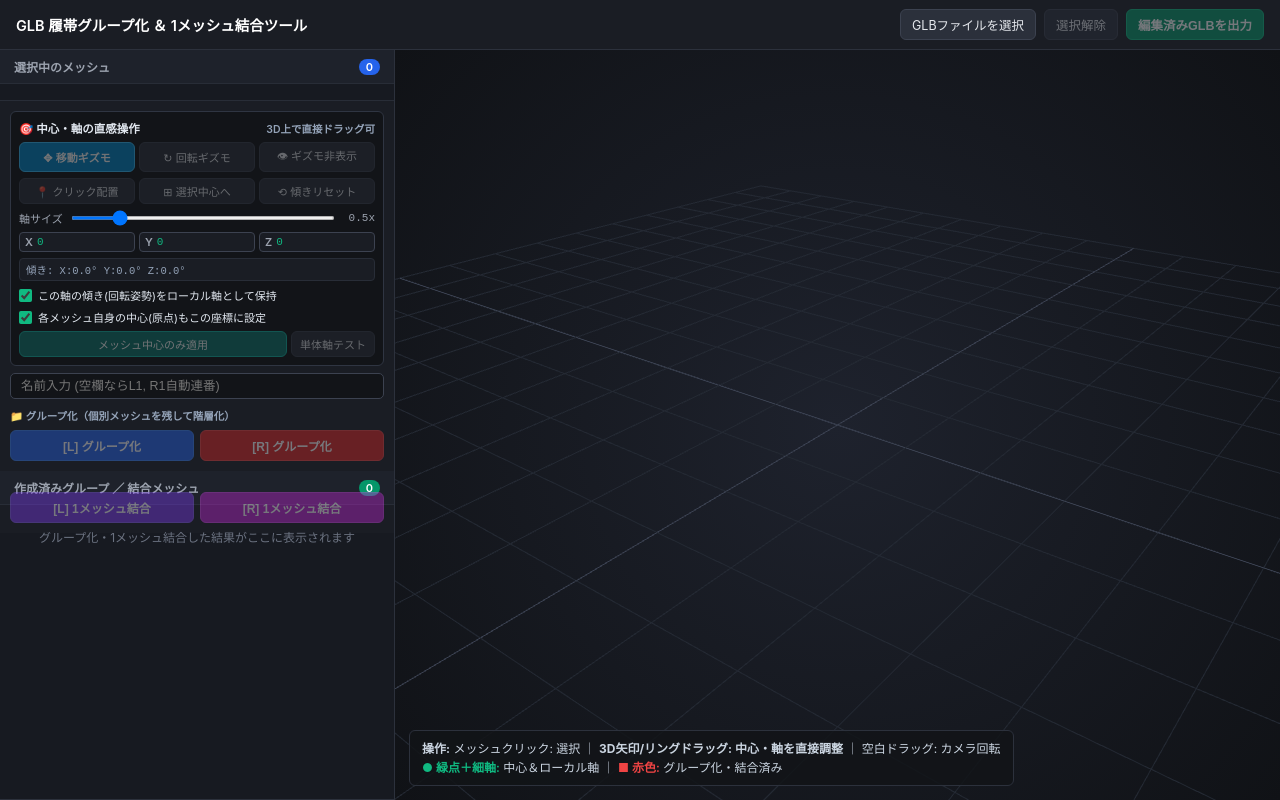
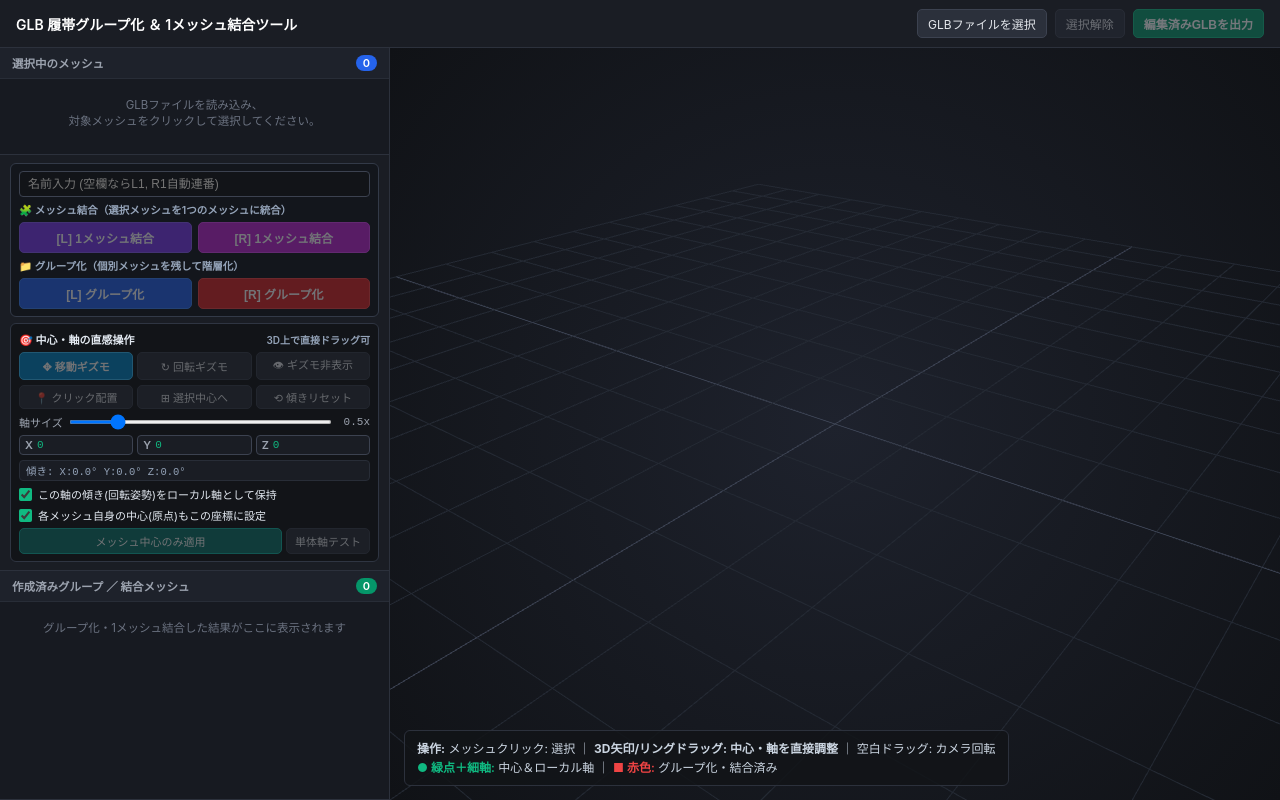
Before and after one commit to c51094377-crypto/expert-enigma, a plain HTML site: page index.html in a window 1280 px wide. Drawn offline with nearby package versions, Linux system fonts and the light colour scheme; animation ran at ten frames a second.

Commit message:
Update index.html

```diff
--- a/index.html
+++ b/index.html
@@ -16,7 +16,7 @@
       overflow: hidden;
     }
     header {
-      height: 50px;
+      height: 48px;
       background: #1a1d24;
       border-bottom: 1px solid #2c313c;
       display: flex;
@@ -24,9 +24,10 @@
       justify-content: space-between;
       padding: 0 16px;
       gap: 12px;
+      flex-shrink: 0;
     }
     header h1 {
-      font-size: 14.5px;
+      font-size: 14px;
       font-weight: 600;
       color: #fff;
     }
@@ -39,14 +40,14 @@
       background: #2b303b;
       color: #e4e7ec;
       border: 1px solid #3c4250;
-      padding: 5px 11px;
-      border-radius: 6px;
-      font-size: 12.5px;
+      padding: 5px 10px;
+      border-radius: 5px;
+      font-size: 12px;
       cursor: pointer;
       transition: all 0.15s;
       display: inline-flex;
       align-items: center;
-      gap: 5px;
+      gap: 4px;
     }
     button:hover:not(:disabled), .file-label:hover {
       background: #383e4c;
@@ -92,28 +93,28 @@
       flex: 1;
       display: flex;
       overflow: hidden;
-    }
-
-    /* 左サイドバー */
+      min-height: 0;
+    }
+
+    /* 左サイドバー（見切れ防止のため全体を柔軟にスクロール・収容） */
     aside {
-      width: 395px;
+      width: 390px;
       background: #171a21;
       border-right: 1px solid #2c313c;
       display: flex;
       flex-direction: column;
-      overflow: hidden;
+      overflow-y: auto;
+      overflow-x: hidden;
     }
     .panel-section {
       display: flex;
       flex-direction: column;
-      flex: 1;
-      min-height: 0;
       border-bottom: 1px solid #2c313c;
     }
     .panel-header {
-      padding: 8px 14px;
+      padding: 7px 12px;
       background: #1e222b;
-      font-size: 12px;
+      font-size: 11.5px;
       font-weight: 600;
       color: #9ca3af;
       display: flex;
@@ -130,21 +131,21 @@
       font-size: 11px;
     }
     .list-container {
-      flex: 1;
+      max-height: 155px;
+      min-height: 75px;
       overflow-y: auto;
-      padding: 8px;
-      min-height: 0;
+      padding: 6px 8px;
     }
     .list-item {
       display: flex;
       align-items: center;
       justify-content: space-between;
-      padding: 6px 8px;
-      margin-bottom: 4px;
+      padding: 5px 8px;
+      margin-bottom: 3px;
       background: #222630;
       border: 1px solid #2f3542;
-      border-radius: 5px;
-      font-size: 12.5px;
+      border-radius: 4px;
+      font-size: 12px;
       gap: 4px;
     }
     .list-item.selected {
@@ -162,7 +163,7 @@
       background: transparent;
       border: none;
       color: #9ca3af;
-      padding: 2px 6px;
+      padding: 2px 5px;
       font-size: 11px;
       cursor: pointer;
       border-radius: 4px;
@@ -176,21 +177,48 @@
       background: #2b303b;
       border: 1px solid #3c4250;
       color: #cbd5e1;
-      padding: 3px 6px;
+      padding: 2px 6px;
     }
     .action-btn:hover {
       background: #3b82f6;
       border-color: #3b82f6;
       color: #fff;
     }
-    .panel-footer {
-      padding: 10px;
+
+    /* 操作エリア（コンパクト配置） */
+    .controls-area {
+      padding: 8px 10px;
       background: #1a1d24;
       display: flex;
       flex-direction: column;
-      gap: 7px;
-      flex-shrink: 0;
-      border-top: 1px solid #282d37;
+      gap: 6px;
+      border-bottom: 1px solid #2c313c;
+    }
+
+    /* 実行ボタンエリア（一番押しやすい位置に配置） */
+    .execute-box {
+      background: #13161c;
+      border: 1px solid #333a48;
+      border-radius: 6px;
+      padding: 7px 8px;
+      display: flex;
+      flex-direction: column;
+      gap: 5px;
+    }
+    .action-section-label {
+      font-size: 10.5px;
+      color: #94a3b8;
+      font-weight: 600;
+    }
+    .group-btn-row {
+      display: grid;
+      grid-template-columns: 1fr 1fr;
+      gap: 6px;
+    }
+    .group-btn-row button {
+      justify-content: center;
+      font-size: 12px;
+      padding: 6px 8px;
     }
 
     /* ピボット直感操作パネル */
@@ -198,16 +226,16 @@
       background: #121418;
       border: 1px solid #2f3542;
       border-radius: 6px;
-      padding: 8px;
+      padding: 7px 8px;
       display: flex;
       flex-direction: column;
-      gap: 6px;
+      gap: 5px;
     }
     .pivot-header {
       display: flex;
       justify-content: space-between;
       align-items: center;
-      font-size: 11.5px;
+      font-size: 11px;
       font-weight: 600;
       color: #e2e8f0;
     }
@@ -218,13 +246,13 @@
     }
     .gizmo-btn-group button, .quick-btn-group button {
       justify-content: center;
-      padding: 4px 4px;
+      padding: 3px 4px;
       font-size: 11px;
     }
     .size-slider-row {
       display: flex;
       align-items: center;
-      gap: 8px;
+      gap: 6px;
       font-size: 11px;
       color: #9ca3af;
     }
@@ -283,36 +311,19 @@
       color: #94a3b8;
       font-family: monospace;
       background: #1a1d24;
-      padding: 3px 6px;
+      padding: 2px 6px;
       border-radius: 4px;
       border: 1px solid #282d37;
     }
 
-    /* 実行ボタンエリア（グループ化 vs 1メッシュ結合） */
-    .action-section-label {
-      font-size: 10.5px;
-      color: #94a3b8;
-      font-weight: 600;
-      margin-top: 2px;
-    }
-    .group-btn-row {
-      display: flex;
-      gap: 6px;
-    }
-    .group-btn-row button {
-      flex: 1;
-      justify-content: center;
-      font-size: 12px;
-      padding: 6px 8px;
-    }
     input[type="text"] {
       width: 100%;
       background: #121418;
       border: 1px solid #3c4250;
       color: #fff;
-      padding: 5px 10px;
-      border-radius: 5px;
-      font-size: 12.5px;
+      padding: 5px 8px;
+      border-radius: 4px;
+      font-size: 12px;
     }
     input[type="text"]:focus {
       outline: none;
@@ -320,22 +331,21 @@
     }
     .empty-msg {
       color: #6b7280;
-      font-size: 12px;
+      font-size: 11.5px;
       text-align: center;
-      padding: 16px 12px;
-      line-height: 1.5;
+      padding: 12px 8px;
+      line-height: 1.4;
     }
 
     /* 回転テストバー */
     .test-bar {
-      padding: 8px 12px;
+      padding: 7px 10px;
       background: #1e222b;
       border-top: 1px solid #2c313c;
-      font-size: 12px;
+      font-size: 11.5px;
       display: flex;
       flex-direction: column;
-      gap: 6px;
-      flex-shrink: 0;
+      gap: 5px;
     }
     .test-row {
       display: flex;
@@ -383,6 +393,7 @@
       transform: translateY(-8px);
       transition: all 0.25s;
       pointer-events: none;
+      z-index: 100;
     }
     .toast.show {
       opacity: 1;
@@ -415,7 +426,7 @@
 
   <div class="main-container">
     <aside>
-      <!-- 選択中のメッシュリスト -->
+      <!-- 1. 選択中のメッシュリスト -->
       <div class="panel-section">
         <div class="panel-header">
           <span>選択中のメッシュ</span>
@@ -426,37 +437,51 @@
             GLBファイルを読み込み、<br>対象メッシュをクリックして選択してください。
           </div>
         </div>
-
-        <div class="panel-footer">
-          <!-- 直感的な中心＆軸設定パネル -->
+      </div>
+
+      <!-- 2. グループ化・1メッシュ結合 実行エリア（見切れ防止のため上部に配置） -->
+      <div class="controls-area">
+        <div class="execute-box">
+          <input type="text" id="groupNameInput" placeholder="名前入力 (空欄ならL1, R1自動連番)" />
+
+          <div class="action-section-label">🧩 メッシュ結合（選択メッシュを1つのメッシュに統合）</div>
+          <div class="group-btn-row">
+            <button id="combineMeshLBtn" class="primary" style="background:#7c3aed; border-color:#8b5cf6;" disabled>[L] 1メッシュ結合</button>
+            <button id="combineMeshRBtn" class="primary" style="background:#c026d3; border-color:#d946ef;" disabled>[R] 1メッシュ結合</button>
+          </div>
+
+          <div class="action-section-label">📁 グループ化（個別メッシュを残して階層化）</div>
+          <div class="group-btn-row">
+            <button id="mergeLBtn" class="primary" style="background:#2563eb;" disabled>[L] グループ化</button>
+            <button id="mergeRBtn" class="primary" style="background:#dc2626; border-color:#ef4444;" disabled>[R] グループ化</button>
+          </div>
+        </div>
+
+        <!-- 3. 中心・軸の直感操作パネル -->
         <div class="pivot-box">
           <div class="pivot-header">
             <span>🎯 中心・軸の直感操作</span>
-              <span style="font-size:10.5px; color:#94a3b8;">3D上で直接ドラッグ可</span>
-            </div>
-
-            <!-- 3Dギズモモード切替 -->
+            <span style="font-size:10px; color:#94a3b8;">3D上で直接ドラッグ可</span>
+          </div>
+
           <div class="gizmo-btn-group">
             <button id="gizmoMoveBtn" class="gizmo-active" disabled title="3D矢印をドラッグして中心位置を移動">✥ 移動ギズモ</button>
             <button id="gizmoRotateBtn" disabled title="3Dリングをドラッグして軸の傾きを回転">↻ 回転ギズモ</button>
             <button id="gizmoHideBtn" disabled title="ギズモを一時的に隠してメッシュを選びやすくする">👁 ギズモ非表示</button>
           </div>
 
-            <!-- ワンクリック配置ボタン -->
           <div class="quick-btn-group">
             <button id="pickPivotBtn" disabled title="クリックしたモデル表面へ中心を移動">📍 クリック配置</button>
             <button id="autoCenterBtn" disabled title="選択中メッシュの真ん中へ中心を戻す">⊞ 選択中心へ</button>
             <button id="resetRotAxisBtn" disabled title="軸の傾きを0°(水平)に戻す">⟲ 傾きリセット</button>
           </div>
 
-            <!-- 軸サイズ調整スライダー -->
           <div class="size-slider-row">
             <span>軸サイズ</span>
             <input type="range" id="axisScaleSlider" min="0.1" max="2.5" step="0.05" value="0.5" />
             <span id="axisScaleVal" style="width:32px; text-align:right; font-family:monospace;">0.5x</span>
           </div>
 
-            <!-- 数値微調整 -->
           <div class="pivot-coords">
             <div class="coord-field"><span>X</span><input type="number" id="pivotX" step="0.002" value="0" /></div>
             <div class="coord-field"><span>Y</span><input type="number" id="pivotY" step="0.002" value="0" /></div>
@@ -467,51 +492,34 @@
             <span id="pivotRotDisplay">傾き: X:0.0° Y:0.0° Z:0.0°</span>
           </div>
 
-            <label class="checkbox-row" title="ONにすると、設定した軸の傾きをそのままグループとメッシュのローカル軸として保持します">
+          <label class="checkbox-row">
             <input type="checkbox" id="preserveOrientationChk" checked />
             <span>この軸の傾き(回転姿勢)をローカル軸として保持</span>
           </label>
 
-            <label class="checkbox-row" title="ONにすると、親グループだけでなく中に入る各メッシュ自体の原点（ジオメトリ中心）も指定位置へ移動します">
+          <label class="checkbox-row">
             <input type="checkbox" id="applyToMeshOriginChk" checked />
             <span>各メッシュ自身の中心(原点)もこの座標に設定</span>
           </label>
 
           <div style="display:flex; gap:4px;">
-              <button id="applyMeshPivotOnlyBtn" style="flex:1; justify-content:center; padding:4px 8px; font-size:11px; background:#0f766e; border-color:#14b8a6; color:#fff;" disabled>
+            <button id="applyMeshPivotOnlyBtn" style="flex:1; justify-content:center; padding:4px 6px; font-size:11px; background:#0f766e; border-color:#14b8a6; color:#fff;" disabled>
               メッシュ中心のみ適用
             </button>
-              <button id="testSelectedMeshBtn" style="padding:4px 8px; font-size:11px;" disabled title="選択中メッシュのローカル軸回転を確認">
+            <button id="testSelectedMeshBtn" style="padding:4px 8px; font-size:11px;" disabled>
               単体軸テスト
             </button>
           </div>
         </div>
-
-          <input type="text" id="groupNameInput" placeholder="名前入力 (空欄ならL1, R1自動連番)" />
-
-          <!-- ① グループ化（階層まとめ） -->
-          <div class="action-section-label">📁 グループ化（個別メッシュを残して階層化）</div>
-          <div class="group-btn-row">
-            <button id="mergeLBtn" class="primary" style="background:#2563eb;" disabled>[L] グループ化</button>
-            <button id="mergeRBtn" class="primary" style="background:#dc2626; border-color:#ef4444;" disabled>[R] グループ化</button>
-          </div>
-
-          <!-- ② 1つのメッシュに結合（ジオメトリ統合） -->
-          <div class="action-section-label">🧩 メッシュ結合（選択メッシュを1つのメッシュに統合）</div>
-          <div class="group-btn-row">
-            <button id="combineMeshLBtn" class="primary" style="background:#7c3aed; border-color:#8b5cf6;" disabled>[L] 1メッシュ結合</button>
-            <button id="combineMeshRBtn" class="primary" style="background:#c026d3; border-color:#d946ef;" disabled>[R] 1メッシュ結合</button>
-          </div>
-        </div>
-      </div>
-
-      <!-- 作成されたグループ・結合メッシュ一覧 -->
-      <div class="panel-section" style="flex: 0.78;">
+      </div>
+
+      <!-- 4. 作成済みグループ・結合メッシュ一覧 -->
+      <div class="panel-section" style="flex: 1; min-height: 120px;">
         <div class="panel-header">
           <span>作成済みグループ ／ 結合メッシュ</span>
           <span class="badge" style="background:#059669;" id="groupCount">0</span>
         </div>
-        <div class="list-container" id="groupList">
+        <div class="list-container" id="groupList" style="max-height: none; flex: 1;">
           <div class="empty-msg">グループ化・1メッシュ結合した結果がここに表示されます</div>
         </div>
 
@@ -671,7 +679,6 @@
     const originalMaterials = new Map();
     const highlightOverlays = new Map();
     const groupedOverlays = new Map();
-    // { type: 'group' | 'mergedMesh', object: THREE.Object3D }
     const createdItems = [];
 
     let lCounter = 1;
@@ -859,7 +866,6 @@
       showToast('軸の傾きを水平（0°）にリセットしました');
     });
 
-    // メッシュ自身の原点とローカル軸を設定
     function setMeshTransformOriginAndOrientation(mesh, targetWorldPos, targetWorldQuat) {
       if (!mesh || !mesh.geometry) return;
 
@@ -1072,7 +1078,8 @@
     // UIリスト更新
     function updateUI() {
       selectedCountEl.textContent = selectedMeshes.size;
-      const hasSel = selectedMeshes.size >= 1 && loadedRoot;
+      const hasSel = selectedMeshes.size >= 1 && Boolean(loadedRoot);
+
       mergeLBtn.disabled = !hasSel;
       mergeRBtn.disabled = !hasSel;
       combineMeshLBtn.disabled = !hasSel;
@@ -1214,7 +1221,6 @@
       }
     }
 
-    // ローカル軸まわりのテスト回転処理
     function applyTestRotation() {
       if (!activeTestTarget) return;
       const deg = parseFloat(testRotSlider.value);
@@ -1249,7 +1255,7 @@
       return name;
     }
 
-    // ① グループ化処理（複数メッシュを階層グループへまとめる）
+    // ① グループ化処理
     function executeGroupMerge(prefix) {
       if (selectedMeshes.size === 0 || !loadedRoot) return;
 
@@ -1299,7 +1305,7 @@
       showToast(`グループ「${groupName}」を作成しました (${meshesToGroup.length}個)`);
     }
 
-    // ② 新機能：複数のメッシュを1つの単一メッシュ（BufferGeometry統合）に結合する処理
+    // ② 1メッシュ結合処理
     function executeCombineIntoSingleMesh(prefix) {
       if (selectedMeshes.size === 0 || !loadedRoot) return;
 
@@ -1311,7 +1317,6 @@
         ? pivotAnchor.quaternion.clone()
         : new THREE.Quaternion();
 
-      // 選択中のハイライト・既存グループ赤色ハイライトを一時解除して元のマテリアル・クリーンなジオメトリを取得
       clearAllSelections();
       meshesToCombine.forEach(m => {
         if (groupedMeshes.has(m)) {
@@ -1324,7 +1329,6 @@
         }
       });
 
-      // 新しく作成する単一メッシュの目標ワールド行列（ピボット座標 ＋ 軸姿勢）
       const targetWorldMat = new THREE.Matrix4().compose(
         pivotWorldPos,
         pivotWorldQuat,
@@ -1335,14 +1339,10 @@
       const normalizedGeos = [];
       const combinedMaterials = [];
 
-      // 結合する全ジオメトリの属性（position, normal, uv）を揃えて新ローカル空間へ変換
       meshesToCombine.forEach(mesh => {
         mesh.updateWorldMatrix(true, false);
-
-        // 元のメッシュから新メッシュのローカル座標系への変換行列
         const toNewLocalMat = new THREE.Matrix4().multiplyMatrices(targetWorldInv, mesh.matrixWorld);
 
-        // インデックス付きジオメトリは非インデックス化して頂点属性構成を統一
         let geo = mesh.geometry.clone();
         if (geo.index) {
           geo = geo.toNonIndexed();
@@ -1353,14 +1353,12 @@
           geo.computeVertexNormals();
         }
 
-        // UVが無いメッシュが混在する場合、結合エラーを防ぐためダミーUVを補完
         const posCount = geo.attributes.position.count;
         if (!geo.attributes.uv) {
           const dummyUv = new Float32Array(posCount * 2);
           geo.setAttribute('uv', new THREE.BufferAttribute(dummyUv, 2));
         }
 
-        // position, normal, uv 以外の余分な属性（tangent, color等）があるとmergeGeometriesが失敗するため整理
         const allowedAttrs = ['position', 'normal', 'uv'];
         for (const attrName of Object.keys(geo.attributes)) {
           if (!allowedAttrs.includes(attrName)) {
@@ -1368,7 +1366,6 @@
           }
         }
 
-        // マテリアルグループ情報の整理
         const meshMaterials = Array.isArray(mesh.material) ? mesh.material : [mesh.material];
         if (geo.groups && geo.groups.length > 0 && Array.isArray(mesh.material)) {
           geo.groups.forEach(g => {
@@ -1394,12 +1391,11 @@
         normalizedGeos.push(geo);
       });
 
-      // ジオメトリを1つにマージ（useGroups = true で複数マテリアル維持）
       const mergedGeometry = BufferGeometryUtils.mergeGeometries(normalizedGeos, true);
       normalizedGeos.forEach(g => g.dispose());
 
       if (!mergedGeometry) {
-        alert('ジオメトリの結合に失敗しました。メッシュの頂点データを確認してください。');
+        alert('ジオメトリの結合に失敗しました。');
         return;
       }
 
@@ -1411,7 +1407,6 @@
       const mergedMesh = new THREE.Mesh(mergedGeometry, finalMaterial);
       mergedMesh.name = mergedName;
 
-      // loadedRoot に追加し、ピボット位置・姿勢をローカル変換へ設定
       loadedRoot.add(mergedMesh);
       loadedRoot.updateMatrixWorld(true);
       const rootInvMat = loadedRoot.matrixWorld.clone().invert();
@@ -1419,7 +1414,6 @@
       localMat.decompose(mergedMesh.position, mergedMesh.quaternion, mergedMesh.scale);
       mergedMesh.updateMatrixWorld(true);
 
-      // 元の個別メッシュをシーンと選択可能リストから削除
       meshesToCombine.forEach(oldMesh => {
         if (oldMesh.parent) {
           oldMesh.parent.remove(oldMesh);
@@ -1431,7 +1425,6 @@
         oldMesh.geometry.dispose();
       });
 
-      // 新しい単一メッシュを選択可能リスト＆完了済み赤色表示に登録
       selectableMeshes.push(mergedMesh);
       groupedMeshes.add(mergedMesh);
       applyGroupedRedHighlight(mergedMesh);
```
Lines whose indentation alone changed are shown as unchanged.
